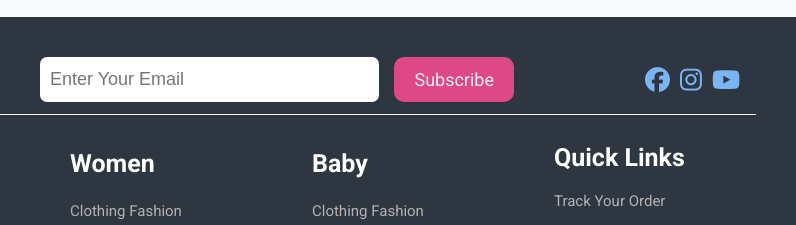
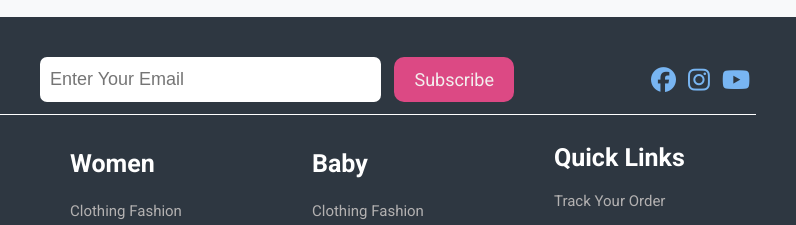
Before and after one commit to aknafea01/project-2-Ecommerce, a plain HTML site: page index.html in a window 1280 px wide. Shown: the part 3183-3408 px from the top of the page, 484-1280 px from the left. Drawn offline with Linux system fonts and the light colour scheme.

Commit message:
Final Release

```diff
--- a/css/style.css
+++ b/css/style.css
@@ -1268,12 +1268,13 @@ footer .input {
   grid-area: input;
   display: flex;
   justify-content: space-between;
-  gap: 15px;
+  gap: 13px;
   position: relative;
   height: fit-content;
+  width: 100%;
 }
 footer .input input {
-  flex-grow: 50;
+  flex-grow: 5;
   height: 45px;
   border: none;
   outline: none;
@@ -1390,7 +1391,7 @@ footer .input .btn {
 }
 
 footer .input .btn:hover {
-  scale: 1.1;
+  scale: 1.06;
 }
 footer .input .btn a {
   font-size: 18px;
@@ -1403,8 +1404,10 @@ footer .links {
 }
 footer .links ul {
   display: flex;
-  justify-content: space-evenly;
-  gap: 10px;
+  justify-content: space-around;
+  align-items: center;
+  width: 100%;
+  height: 100%;
 }
 footer .links ul i {
   font-size: 25px;
@@ -1413,6 +1416,7 @@ footer .links ul i {
 }
 footer .links ul a:hover i {
   color: var(--accent-color);
+  transform: scale(1.099) ;
 }
 .hr {
   grid-area: hr;
```
